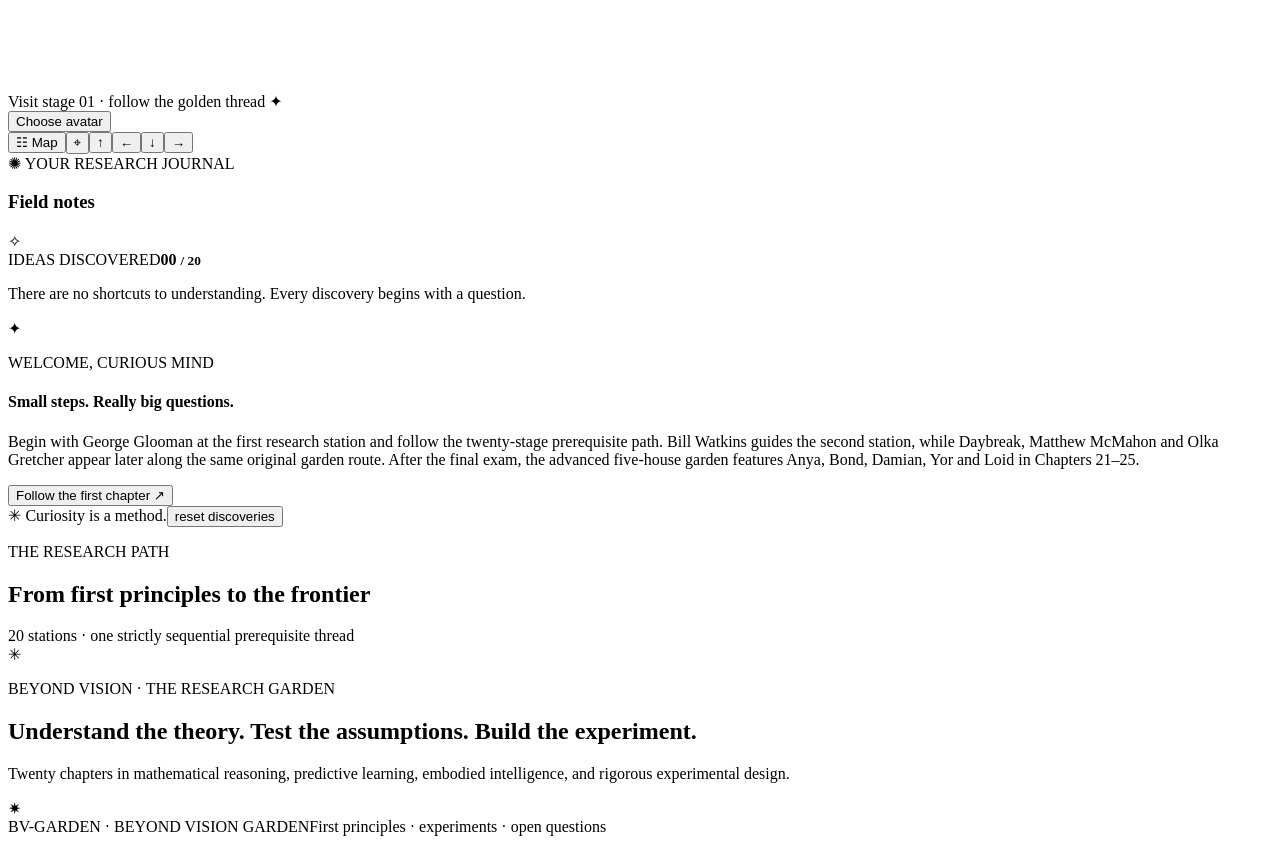
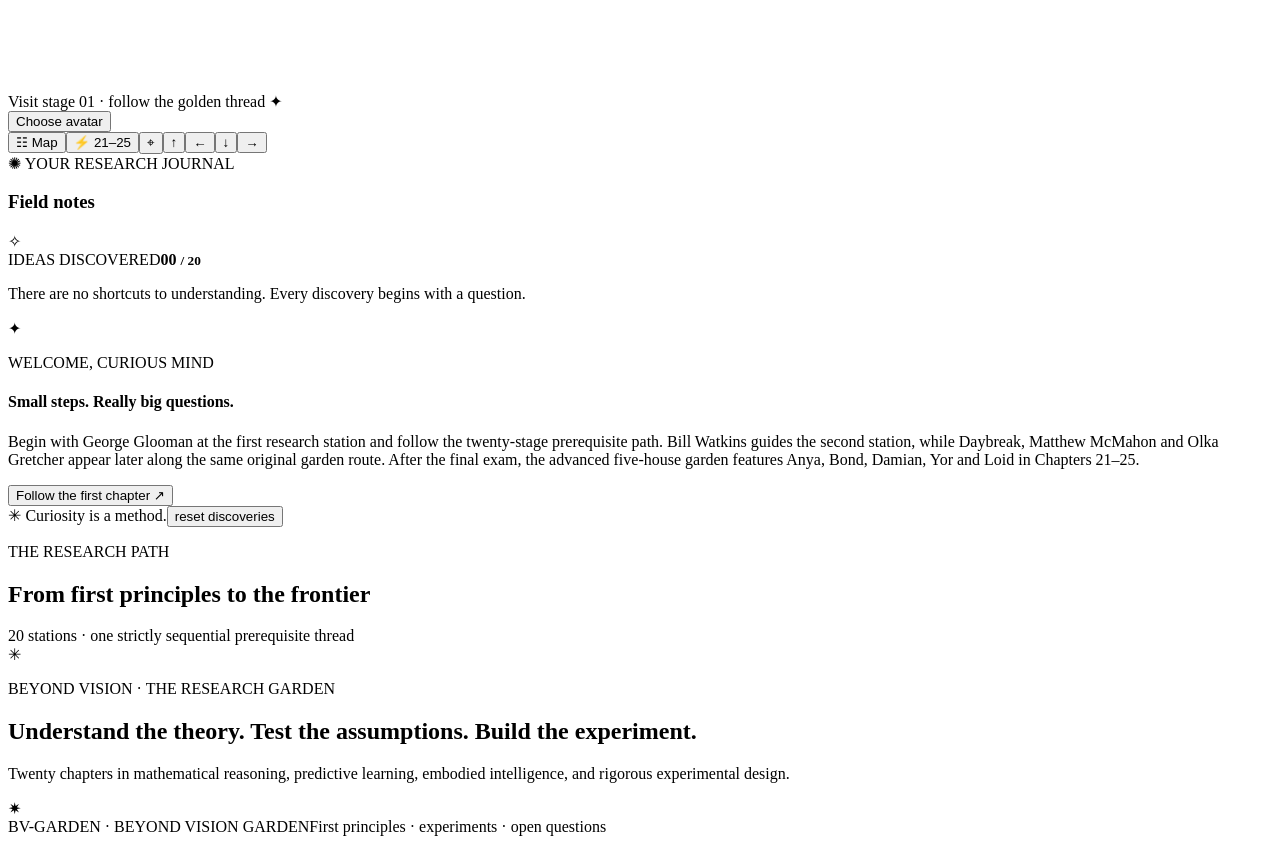
Before and after one commit to AnnyaB/BV-Garden, a website: page src/index.template.html in a window 1280 px wide. Shown: the part 1040-1903 px from the top of the page. Drawn offline with Linux system fonts and the light colour scheme.

Commit message:
Expose locked advanced garden and horned gate directly beside existing Map control

```diff
--- a/src/index.template.html
+++ b/src/index.template.html
@@ -27,7 +27,7 @@
       <div class="game-frame">
         <div class="game-frame-header"><div class="game-frame-title"><span class="window-dots"><i></i><i></i><i></i></span></div><button id="soundless" class="tiny-button" type="button" title="All animations are silent">♪ quiet mode</button></div>
         <div class="canvas-wrap"><canvas id="world" width="1070" height="626" tabindex="0" role="img" aria-label="Interactive 2.5D isometric research garden with twenty numbered concept houses, one continuous prerequisite path, chibi anime-inspired companions, and a blue-sweater explorer based on the supplied drawing. Use arrow keys, WASD, or tap places. Press M to visit any station; dragging pans the garden."></canvas><div class="world-tip" id="worldTip">Visit stage 01 · follow the golden thread ✦</div><section id="garden-tour" class="garden-tour" aria-label="All twenty research stations" hidden></section></div>
-        <div class="game-frame-footer"><div class="location"><button type="button" class="bv-avatar-toggle" id="bv-avatar-toggle" aria-label="Choose avatar" aria-haspopup="dialog" aria-controls="bv-avatar-dialog"><img id="bv-avatar-current" alt="" aria-hidden="true"><span>Choose avatar</span></button><span id="map-location" style="display:none">You are at: The Research Garden</span></div><div class="movement-controls"><button type="button" id="garden-index-toggle" class="garden-index-toggle" aria-expanded="false" aria-controls="garden-tour" title="Open all twenty chapter locations (M)">☷ Map</button><button type="button" id="garden-center" class="garden-center" title="Center camera on explorer (F)">⌖</button><button type="button" data-move="up" aria-label="Move up">↑</button><button type="button" data-move="left" aria-label="Move left">←</button><button type="button" data-move="down" aria-label="Move down">↓</button><button type="button" data-move="right" aria-label="Move right">→</button></div></div>
+        <div class="game-frame-footer"><div class="location"><button type="button" class="bv-avatar-toggle" id="bv-avatar-toggle" aria-label="Choose avatar" aria-haspopup="dialog" aria-controls="bv-avatar-dialog"><img id="bv-avatar-current" alt="" aria-hidden="true"><span>Choose avatar</span></button><span id="map-location" style="display:none">You are at: The Research Garden</span></div><div class="movement-controls"><button type="button" id="garden-index-toggle" class="garden-index-toggle" aria-expanded="false" aria-controls="garden-tour" title="Open all twenty chapter locations (M)">☷ Map</button><button type="button" class="bv-adv-peek-button" data-bv-preview-focus title="View the horned Tonitrus boundary and the visibly locked research houses 21–25">⚡ 21–25</button><button type="button" id="garden-center" class="garden-center" title="Center camera on explorer (F)">⌖</button><button type="button" data-move="up" aria-label="Move up">↑</button><button type="button" data-move="left" aria-label="Move left">←</button><button type="button" data-move="down" aria-label="Move down">↓</button><button type="button" data-move="right" aria-label="Move right">→</button></div></div>
       </div>
 
       <aside class="journal" id="field-notes" aria-live="polite"><div class="journal-head"><div><span class="journal-kicker">✺ YOUR RESEARCH JOURNAL</span><h3>Field notes</h3></div><span class="journal-sticker">✧</span></div><div class="progress-card"><div class="progress-top"><span>IDEAS DISCOVERED</span><strong id="progress-numeric">00 <small>/ 20</small></strong></div><div class="progress-track"><span id="progress-fill"></span></div><p>There are no shortcuts to understanding. Every discovery begins with a question.</p></div><div id="journal-content" class="journal-content"><div class="welcome-card"><div class="hello-icon">✦</div><p class="micro-label">WELCOME, CURIOUS MIND</p><h4>Small steps. Really big questions.</h4><p>Begin with George Glooman at the first research station and follow the twenty-stage prerequisite path. Bill Watkins guides the second station, while Daybreak, Matthew McMahon and Olka Gretcher appear later along the same original garden route. After the final exam, the advanced five-house garden features Anya, Bond, Damian, Yor and Loid in Chapters 21–25.</p><button class="action-button" id="start-journey" type="button">Follow the first chapter <span>↗</span></button></div></div><div class="journal-bottom"><span>✳ Curiosity is a method.</span><button type="button" id="reset-progress">reset discoveries</button></div></aside>
```
